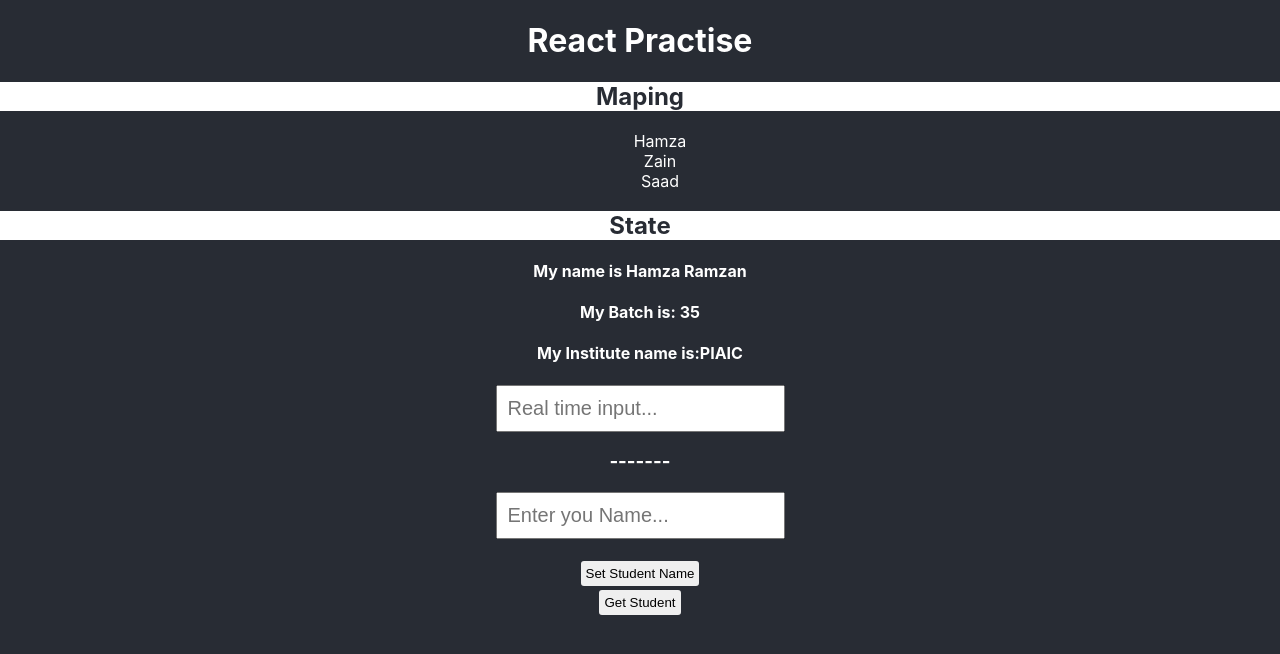
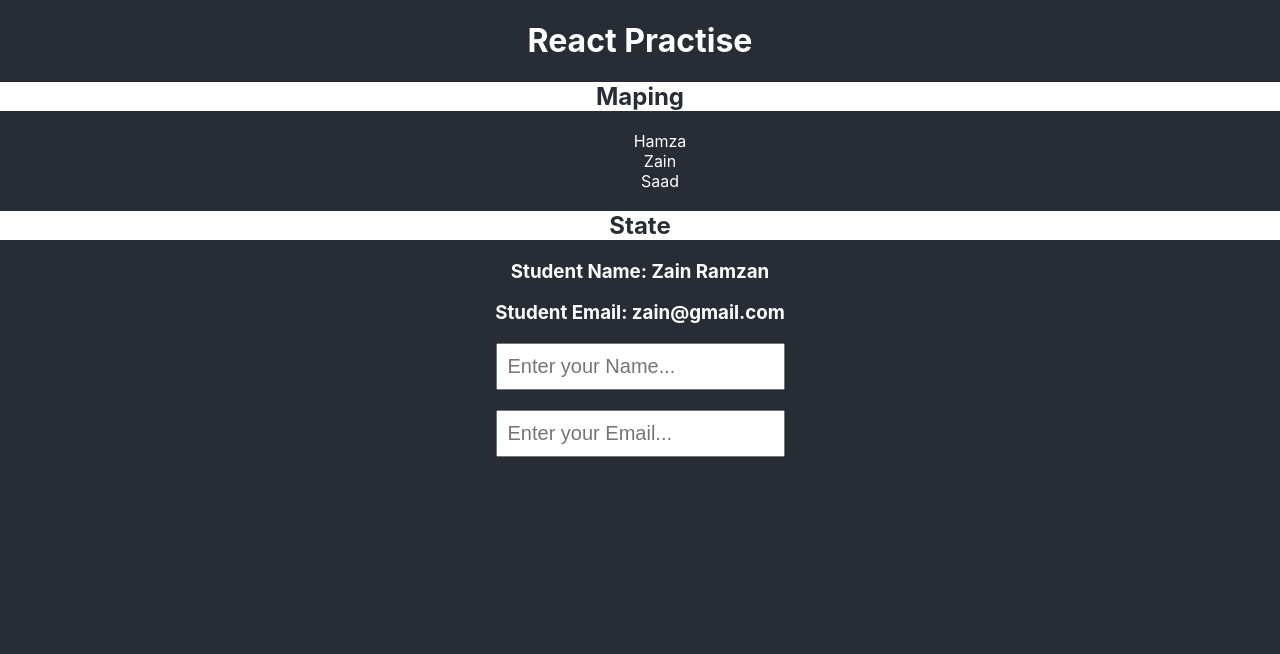
Before and after one commit to zain-ramzan/Web-Mobile-Hybrid-App-Development_Practise, a React (Create React App) app in the folder React/react-practise/: page / in a window 1280 px wide. Shown: the top 654 px of the page. Built offline with nearby package versions, Linux system fonts and the light colour scheme.

Commit message:
learn setState

```diff
--- a/React/react-practise/src/components/state.js
+++ b/React/react-practise/src/components/state.js
@@ -6,14 +6,18 @@ class Learn extends React.Component {
     constructor(){
         super()
         this.state = {
-            name : "Hamza Ramzan",
-            batch : "35",
-            institute : "PIAIC"
+            name : "Zain Ramzan",
+            email: "zain@gmail.com"
         }
     }
     set_name = () => {
         this.setState({
             name: this.state.value
+        })
+    }
+    getValue = (e) =>{
+        this.setState({
+            [e.target.name]: e.target.value
         })
     }
 
@@ -30,15 +34,40 @@ class Learn extends React.Component {
     render(){
         return(
             <div>
-            <h2>State</h2>
+            {/*
             <h4>My name is  {this.state.name}</h4>
             <h4>My Batch is: {this.state.batch}</h4>
             <h4>My Institute name is:{this.state.institute}</h4>
-            <input type='text' placeholder="Real time input..." onChange={(e)=>this.setState({name: e.target.value})} />
+            <input type='text'onChange={(e)=>this.setState({name: e.target.value})} />
             <h3>-------</h3>
-            <input type='text' placeholder="Enter you Name..." onChange={(e)=>this.setState({value: e.target.value})} /><br/><br/>
+            <input type='text' onChange={(e)=>this.setState({value: e.target.value})} /><br/><br/>
             <button onClick={this.set_name}>Set Student Name</button> <br/>
-            <button onClick={this.get_name}>Get Student</button>
+            <button onClick={this.get_name}>Get Student</button> */}
+
+
+
+            <h2>State</h2>
+            <h3>Student Name: {this.state.name}</h3>
+            <h3>Student Email: {this.state.email}</h3>
+            <input
+                name="name"
+                text="text"
+                placeholder="Enter your Name..."
+                onChange={(e)=>this.getValue(e)}
+                />
+            <br/>
+            <br/>
+            <input
+                name="email"
+                text="text"
+                placeholder="Enter your Email..."
+                onChange={(e)=>this.getValue(e)}
+            />
+
+
+
+
+
             </div>
         )
     }
```
